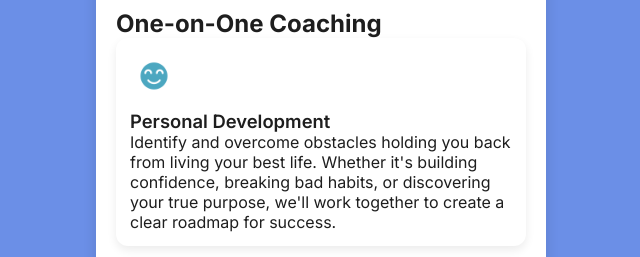
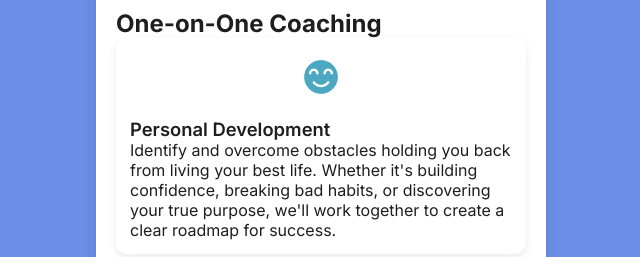
Before and after one commit to jdag000/Path-to-Success, a plain HTML site: page index.html in a window 1280 px wide. Shown: the part 488-745 px from the top of the page, without its empty margins (319-959 px from the left). Drawn offline with Linux system fonts and the light colour scheme; a web font is replaced by a local one.

Commit message:
Update style.css

```diff
--- a/style.css
+++ b/style.css
@@ -161,16 +161,16 @@ main {
 }
 
 .icon-wrap {
-  width: 48px;
-  height: 48px;
   display: flex;
+  justify-content: center;
   align-items: center;
-  justify-content: center;
+  width: 100%;
+  margin-bottom: 6px;
 }
 
 .icon-img {
-  max-width: 40px;
-  max-height: 40px;
+  max-width: 50px;
+  height: auto;
 }
 
 /* ---------- WHY CHOOSE US ---------- */
```
